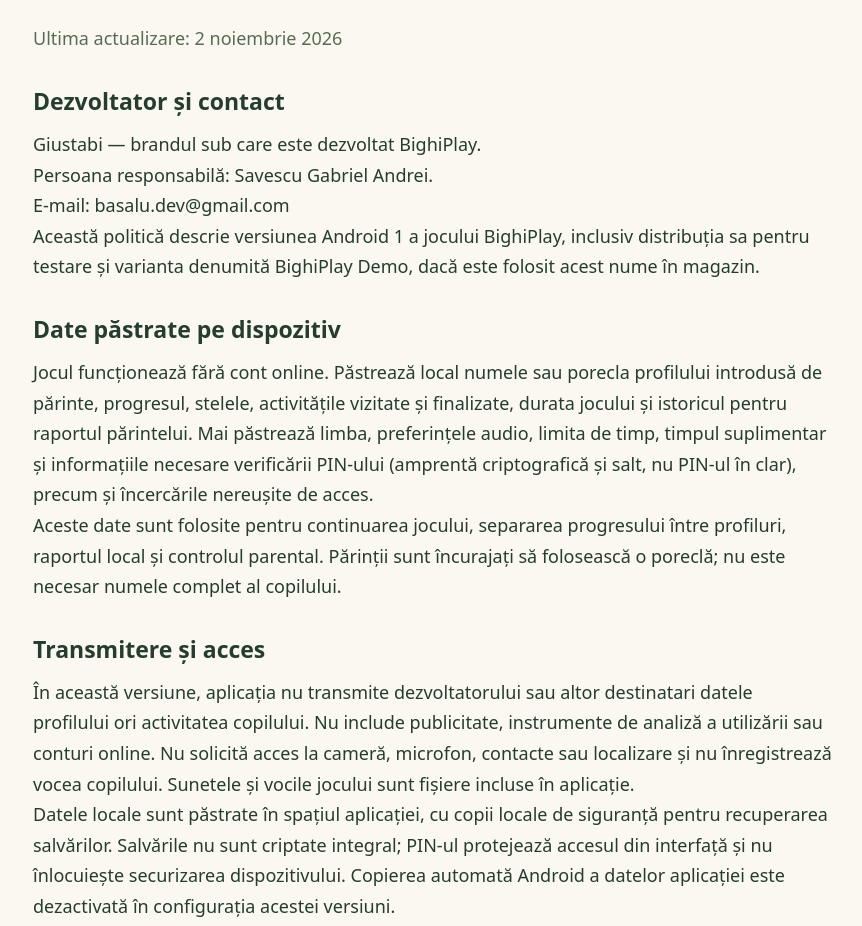
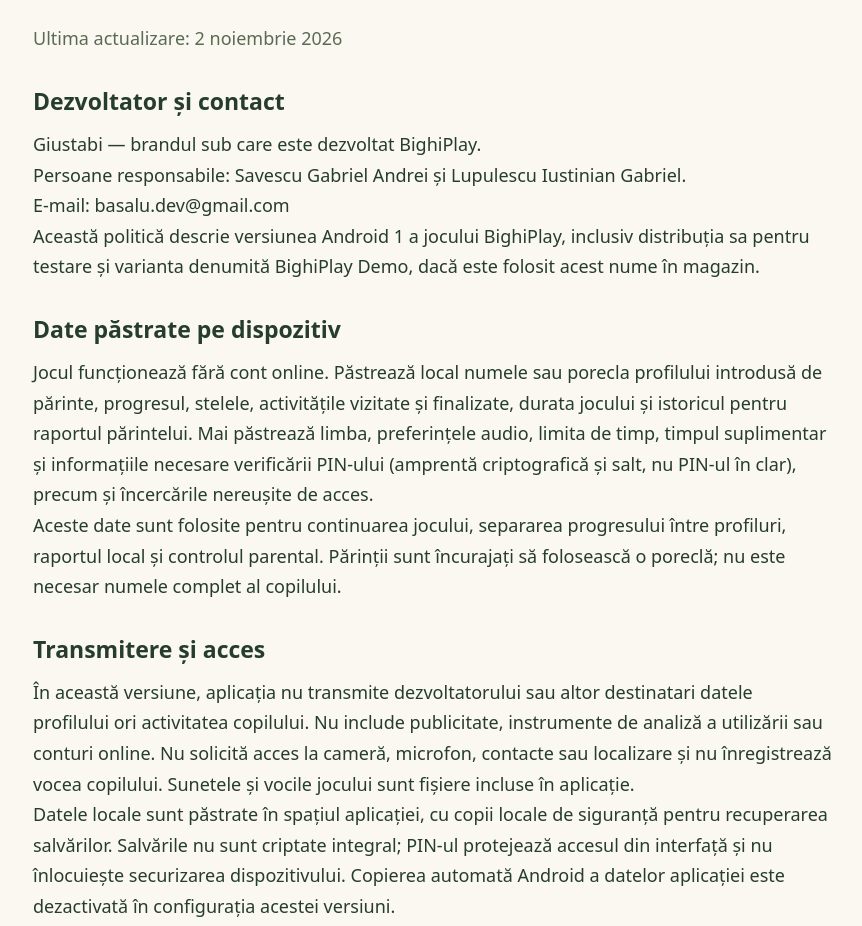
Before and after one commit to gabrielsavescu93-ux/giustabi-privacy, a plain HTML site: page index.html in a window 1280 px wide. Shown: the part 1085-2011 px from the top of the page, without its empty margins (207-1069 px from the left). Drawn offline with Linux system fonts and the light colour scheme.

Commit message:
Adaugă Lupulescu Iustinian Gabriel ca persoană responsabilă

```diff
--- a/index.html
+++ b/index.html
@@ -4,7 +4,7 @@
 </style></head><body><header><img src="giustabi-banner-original.png" width="1600" height="616" alt="Giustabi: trei copii și doi dinozauri verzi într-o grădină de poveste"></header><main><p class="eyebrow">GIUSTABI</p>
 <h1>Politica de confidențialitate — BighiPlay / Lumea lui Rex</h1><p class="date">Ultima actualizare: 2 noiembrie 2026</p>
 <section><h2>Dezvoltator și contact</h2><p>Giustabi — brandul sub care este dezvoltat BighiPlay.
-Persoana responsabilă: Savescu Gabriel Andrei.
+Persoane responsabile: Savescu Gabriel Andrei și Lupulescu Iustinian Gabriel.
 E-mail: basalu.dev@gmail.com
 Această politică descrie versiunea Android 1 a jocului BighiPlay, inclusiv distribuția sa pentru testare și varianta denumită BighiPlay Demo, dacă este folosit acest nume în magazin.</p></section>
 <section><h2>Date păstrate pe dispozitiv</h2><p>Jocul funcționează fără cont online. Păstrează local numele sau porecla profilului introdusă de părinte, progresul, stelele, activitățile vizitate și finalizate, durata jocului și istoricul pentru raportul părintelui. Mai păstrează limba, preferințele audio, limita de timp, timpul suplimentar și informațiile necesare verificării PIN-ului (amprentă criptografică și salt, nu PIN-ul în clar), precum și încercările nereușite de acces.
```
